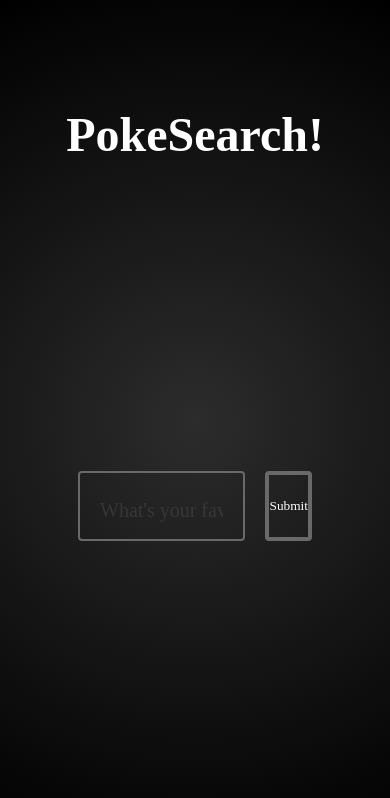
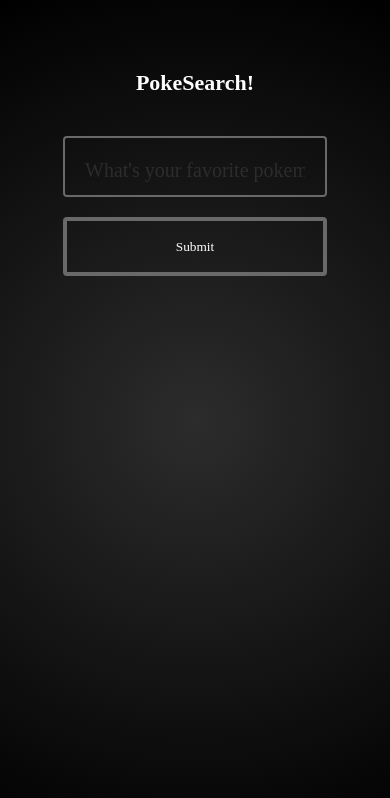
Before and after one commit to leonardommascarenhas/PokeSearch, a Vue app: page / in a window 390 px wide. Shown: the top 798 px of the page. Built offline with nearby package versions, Linux system fonts and the light colour scheme; a web font is replaced by a local one.

Commit message:
Final adjustments and refinements

```diff
--- a/src/App.vue
+++ b/src/App.vue
@@ -1,14 +1,7 @@
 <template>
-  <main>
-    <section>
-      <h1>PokeSearch!</h1>
-    </section>
-    <section>
-      <form
-        @submit.prevent="searchPokemon"
-        v-on:click="isSelected = true"
-        :class="this.pokemonArray.length && 'up'"
-      >
+  <header class="title">
+    <h1 class="app-title">PokeSearch!</h1>
+    <form @submit.prevent="searchPokemon" v-on:click="isSelected = true">
       <input
         type="text"
         v-model="searchName"
@@ -16,17 +9,19 @@
       />
       <button type="submit">Submit</button>
     </form>
-      <div v-if="pokemonArray != []">
+    <div class="error-popup" v-if="error !== ''">
+      <h1>We didn't found this pokemon.</h1>
+      <h3>{{ error }}</h3>
+    </div>
+  </header>
+  <main class="results" v-if="species !== []">
     <Card
-          v-for="(pokemon, index) in pokemonArray"
-          :key="index"
+      v-for="(pokemon, index) in species"
+      :key="`poke` + index"
       :name="pokemon.name"
       :stats="pokemon.stats"
-          :imageSrc="pokemon.pokemonImage"
+      :imageSrc="pokemon.sprite"
     />
-      </div>
-    </section>
-    <div v-if="pokemon.evolutionData">Evolutions:</div>
   </main>
 </template>
 
@@ -37,63 +32,60 @@ import Card from "./components/Card.vue";
 export default {
   data() {
     return {
-      pokemon: {
-        name: "",
-        stats: "",
-        pokemonImage: "",
-      },
-      evolutionData: null,
       searchName: "",
-      pokemonArray: [],
+      species: [],
+      error: "",
     };
   },
   components: { Card },
   methods: {
-    async fetchPokemon(pokemon) {
-      try {
-        const response = await axios.get(
-          `https://pokeapi.co/api/v2/pokemon/${pokemon
+    handleError(err) {
+      this.error = err;
+    },
+    async searchPokemon() {
+      this.error = "";
+      this.species = [];
+      this.fetchPokemon(this.searchName);
+    },
+    async fetchPokemon(pokemonName) {
+      let pokemon = await axios
+        .get(
+          `https://pokeapi.co/api/v2/pokemon/${pokemonName
             .replace("'", "")
             .replace(/[.: ']+/g, "-")
             .toLowerCase()}`
+        )
+        .catch((err) => this.handleError(err));
+      let specieURL = pokemon.data.species.url;
+      let specie = await axios.get(specieURL);
+      let evChain = await axios.get(specie.data.evolution_chain.url);
+      let speciesNames = [];
+      this.species = [];
+
+      function getSpecies(obj) {
+        for (let key in obj) {
+          if (key == "species") {
+            speciesNames.push(obj[key].name);
+          }
+          if (typeof obj[key] === "object") {
+            getSpecies(obj[key]);
+          }
+        }
+      }
+      getSpecies(evChain.data.chain);
+      for (let i = 0; i < speciesNames.length; i++) {
+        let res = await axios.get(
+          `https://pokeapi.co/api/v2/pokemon/${speciesNames[i]}`
         );
-        this.pokemon.name = response.data.species.name;
-        this.pokemon.stats = response.data.stats;
-        this.pokemon.pokemonImage = response.data.sprites.front_default;
-        const speciesUrl = response.data.species.url;
-        const speciesResponse = await axios.get(speciesUrl);
-        const evolutionUrl = speciesResponse.data.evolution_chain.url;
-        const evolutionData = await axios.get(evolutionUrl);
-
-        this.evolutionData = evolutionData.data.chain;
-
-        let currentPokemon = this.evolutionData;
-
-        while (currentPokemon) {
-          let response = await axios.get(
-            `https://pokeapi.co/api/v2/pokemon/${currentPokemon.species.name.toLowerCase()}`
-          );
-          this.pokemon.name = response.data.name;
-          this.pokemon.stats = response.data.stats;
-          this.pokemon.pokemonImage = response.data.sprites.front_default;
-          this.pokemonArray.push(this.pokemon);
-          this.pokemon = {};
-
-          currentPokemon = currentPokemon.evolves_to[0];
+        let pokeData = res.data;
+        let pokemon = {
+          name: pokeData.species.name,
+          sprite: pokeData.sprites.front_default,
+          stats: pokeData.stats.map((i) => `${i.stat.name}: ${i.base_stat}`),
+        };
+        this.species.push(pokemon);
       }
-      } catch (error) {
-        console.error(error);
-        this.evolutionData = null;
-      }
-    },
-    async searchPokemon() {
-      try {
-        this.pokemonArray = [];
-        this.fetchPokemon(this.searchName);
-      } catch (error) {
-        console.error(error);
-        this.evolutionData = null;
-      }
+      this.species.reverse();
     },
   },
 };
--- a/src/components/Card.vue
+++ b/src/components/Card.vue
@@ -1,38 +1,47 @@
 <template>
   <div class="threed-space">
     <div class="flipper">
-      <input type="checkbox" id="switch" />
-      <label
-        for="switch"
-        class="card flipper"
-        @click="displayBlock = !displayBlock"
-      >
+      <div @click="flipCard" :class="classes">
         <div class="front">
           <div class="card-header">
-            {{ name }}
+            {{ name.charAt(0).toUpperCase() + name.slice(1) }}
           </div>
           <div class="card-image">
             <img :src="imageSrc" />
           </div>
         </div>
         <div class="back">
-          <div class="card-body" v-show="displayBlock">
+          <div class="card-body">
             <ul>
-              <li v-for="stat in stats" :key="stat.stat.name">
-                {{ stat.stat.name }}: {{ stat.base_stat }}
+              <li v-for="stat in stats" :key="stat.name">
+                {{ stat }}
               </li>
             </ul>
           </div>
         </div>
-      </label>
+      </div>
     </div>
   </div>
 </template>
 <script>
 export default {
+  data() {
+    return {
+      isFlipped: false,
+    };
+  },
   methods: {
-    displayStats(element) {
-      return (element.display = "block");
+    flipCard() {
+      this.isFlipped = !this.isFlipped;
+    },
+  },
+  computed: {
+    classes() {
+      return {
+        flipped: this.isFlipped,
+        card: true,
+        flipper: true,
+      };
     },
   },
   props: {
@@ -48,11 +57,6 @@ export default {
       type: String,
       required: true,
     },
-  },
-  data() {
-    return {
-      displayBlock: false,
-    };
   },
 };
 </script>
@@ -71,9 +75,11 @@ export default {
   position: relative;
   cursor: pointer;
 }
-#switch:checked ~ .flipper {
+
+.flipper.flipped {
   transform: rotateY(180deg);
 }
+
 .front {
   position: absolute;
   width: 100%;
@@ -107,10 +113,6 @@ export default {
   transition: 0.3s;
 }
 
-.card:hover {
-  box-shadow: 0 8px 16px 0 rgba(0, 0, 0, 0.2);
-  transform: translateY(-5px);
-}
 .card-header {
   color: black;
   padding: 20px 10px;
--- a/src/style.css
+++ b/src/style.css
@@ -4,6 +4,7 @@
   font-weight: normal;
   font-style: normal;
 }
+
 
 * {
   margin: 0;
@@ -16,24 +17,33 @@ h1 {
   color: #fff;
   text-align: center;
   font-size: 48px;
-  margin-top: 100px;
+  padding: 40px 0
 }
 
-main {
-  display: grid;
-  grid-template-columns: 1fr;
-  grid-template-rows: 20% 80%;
-  grid-column-gap: 0px;
-  height: 100vh;
+#app {
+  display: flex;
+  flex-direction: column;
+  align-items: center;
   width: 100vw;
+  min-height: 100vh;
   background-image: radial-gradient(circle, #2c2c2c, black);
 }
 
-section {
+.title {
   display: flex;
+  flex-direction: column;
+  align-items: center;
+  padding: 30px;
+  width: 100%;
+}
+
+.results {
+  display: flex;
+  align-items: center;
   justify-content: center;
-  align-items: center;
-  flex-direction: column;
+  gap: 20px;
+  flex-wrap: wrap;
+  width: 75%;
 }
 
 form {
@@ -41,15 +51,11 @@ form {
   gap: 20px;
   height: 70px;
   transition: 750ms;
-  width: 60%;
-}
-
-form.up {
-  transform: translateY(-35%);
+  width: 75%;
 }
 
 input {
-  width: 80%;
+  width: 100%;
   background: transparent;
   border: 2px solid dimgrey;
   border-radius: 4px;
@@ -75,7 +81,7 @@ input::placeholder {
 }
 
 button {
-  width: 20%;
+  width: 40%;
   background: transparent;
   border: 4px solid dimgrey;
   color: white;
@@ -92,3 +98,34 @@ button:active {
   background: grey;
   border-color: grey;
 }
+
+.error-popup {
+  color: grey;
+}
+
+@media (max-width: 640px) {
+  main {
+    grid-template-rows: 10% 60% 30%;
+    grid-template-areas: 'title' 'results' 'inputs';
+  }
+
+  h1 {
+    font-size: 22px;
+  }
+
+  form {
+    width: 80%;
+    height: 140px;
+    flex-direction: column;
+  }
+
+  input {
+    width: 100%;
+    height: 50%;
+  }
+
+  button {
+    width: 100%;
+    height: 50%;
+  }
+}
```
Lines whose indentation alone changed are shown as unchanged.
